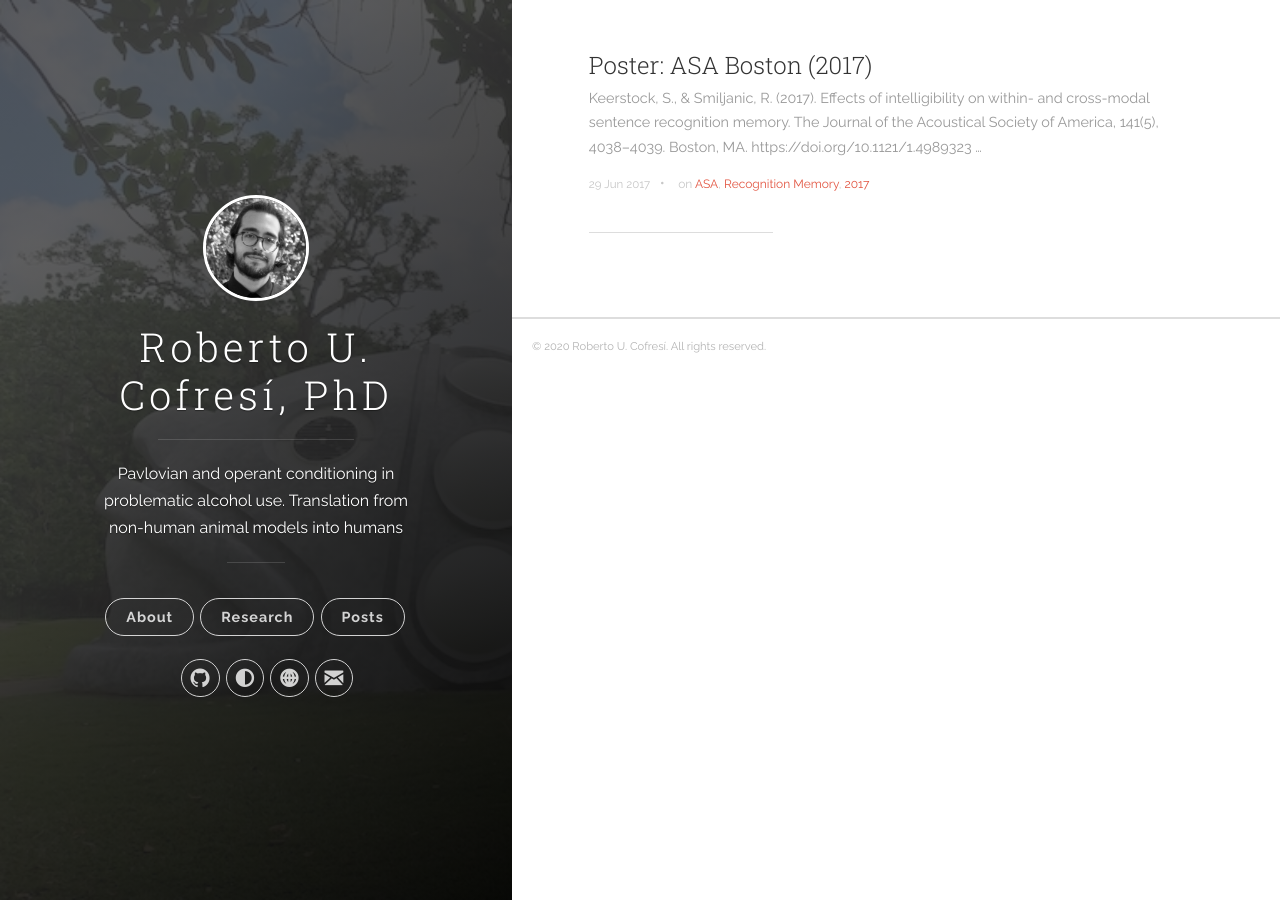
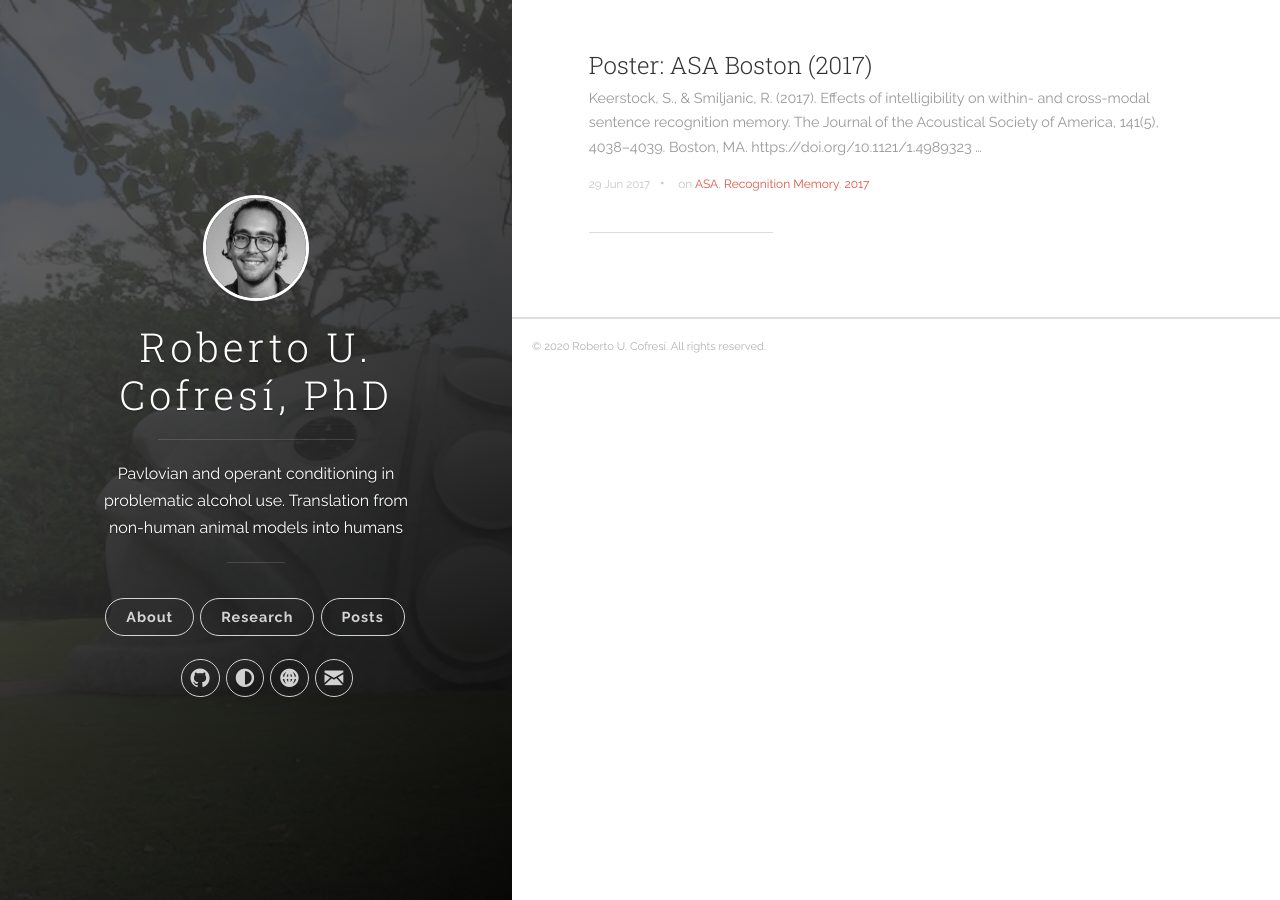
Before and after one commit to rcofresi/rcofresi.github.io, a Jekyll site: the page built from index.html, in a window 1280 px wide. Built offline with Jekyll 4.4.1, drawn with Linux system fonts in a browser that asks for light colours; the list of posts is cut into pages by our own code.

Commit message:
Update header.html

```diff
--- a/_includes/header.html
+++ b/_includes/header.html
@@ -9,7 +9,7 @@
     <div class="panel-main__inner panel-inverted">
     <div class="panel-main__content">
         <a href="{{ site.baseurl }}/" title="link to home of {{ site.title }}">
-          <img src="{{ site.baseurl }}/images/profile1.jpg" class="user-image" alt="My Profile Photo">
+          <img src="{{ site.baseurl }}/images/profile0.jpg" class="user-image" alt="My Profile Photo">
           <h1 class="panel-cover__title panel-title">{{ site.title }}</h1>
         </a>
         <hr class="panel-cover__divider">
```
